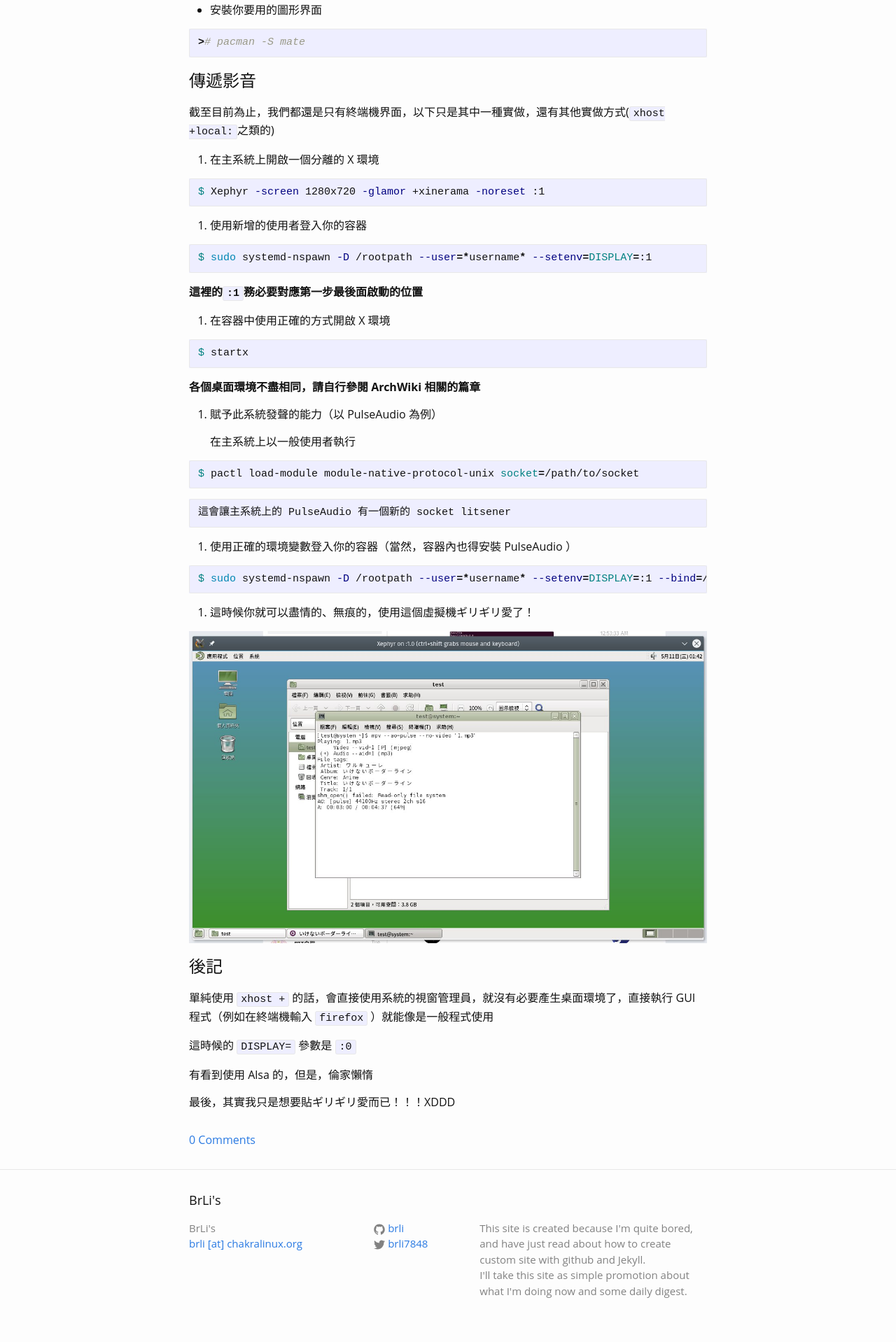
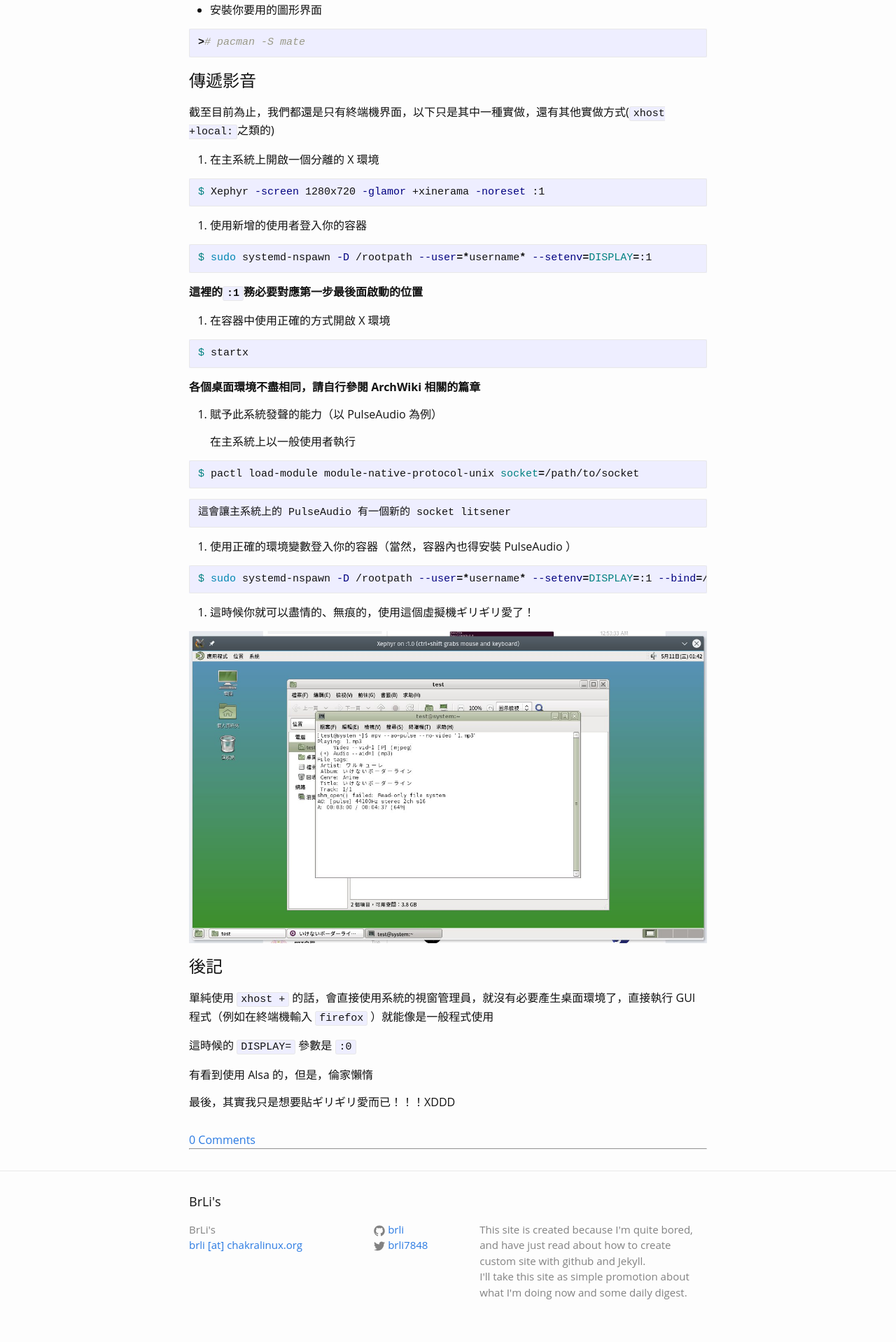
Before and after one commit to Brli/brli.github.io, a Jekyll site: the page built from _posts/2016-05-11-systemd-nspawn.markdown, in a window 1280 px wide. Shown: the part 1476-3394 px from the top of the page at 70% size. Built offline with Jekyll 4.4.1, drawn with Linux system fonts in a browser that asks for light colours; comment, search, counter and statistics services are not loaded.

Commit message:
comment edit

```diff
--- a/_includes/comments.html
+++ b/_includes/comments.html
@@ -1,4 +1,7 @@
 {% if page.comments %}
+<hr>
+<aside id="comments" class="disqus">
+    <div class="container">
         <div id="disqus_thread"></div>
         <script>
 
@@ -18,5 +21,9 @@
                 (d.head || d.body).appendChild(s);
             })();
         </script>
-    <noscript>Please enable JavaScript to view the <a href="https://disqus.com/?ref_noscript">comments powered by Disqus.</a></noscript>
+        <noscript>
+            Please enable JavaScript to view the <a href="https://disqus.com/?ref_noscript">comments powered by Disqus.</a>
+        </noscript>
+    </div>
+</aside>
 {% endif %}
```
Lines whose indentation alone changed are shown as unchanged.
